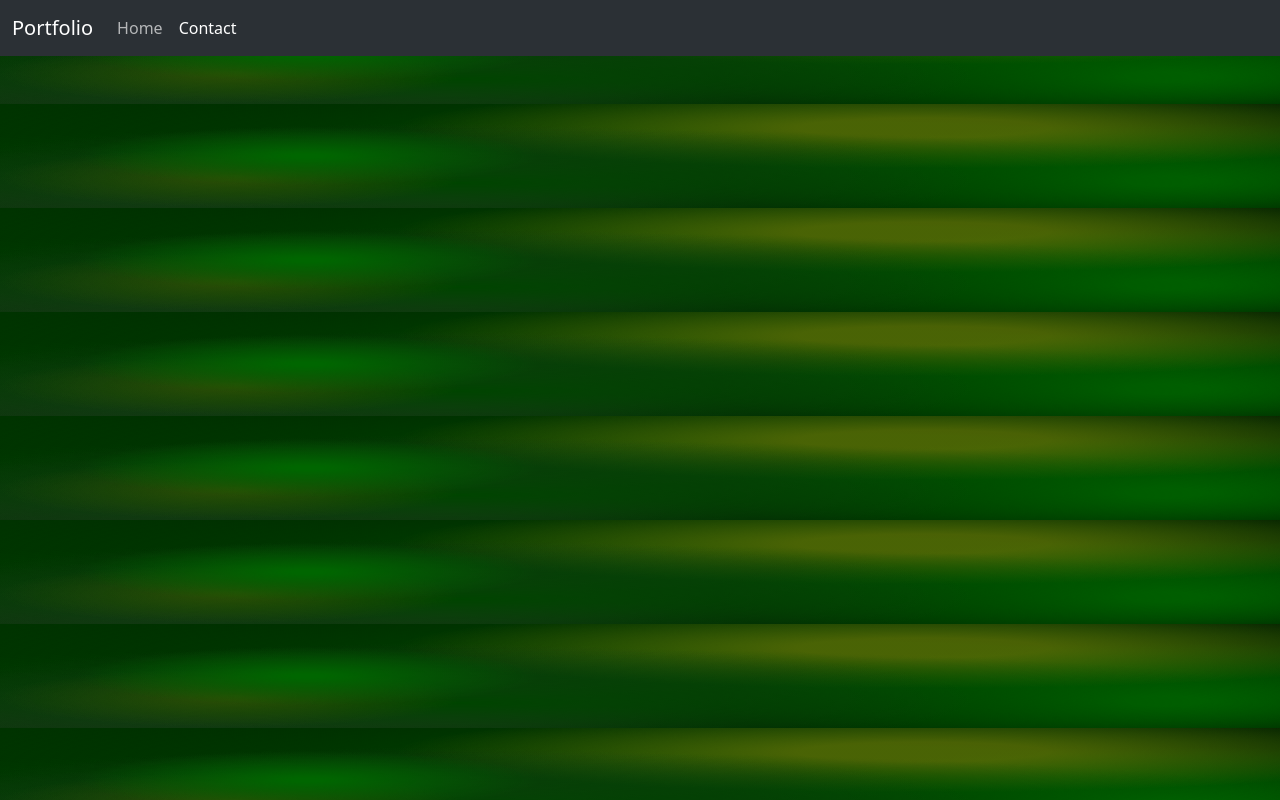
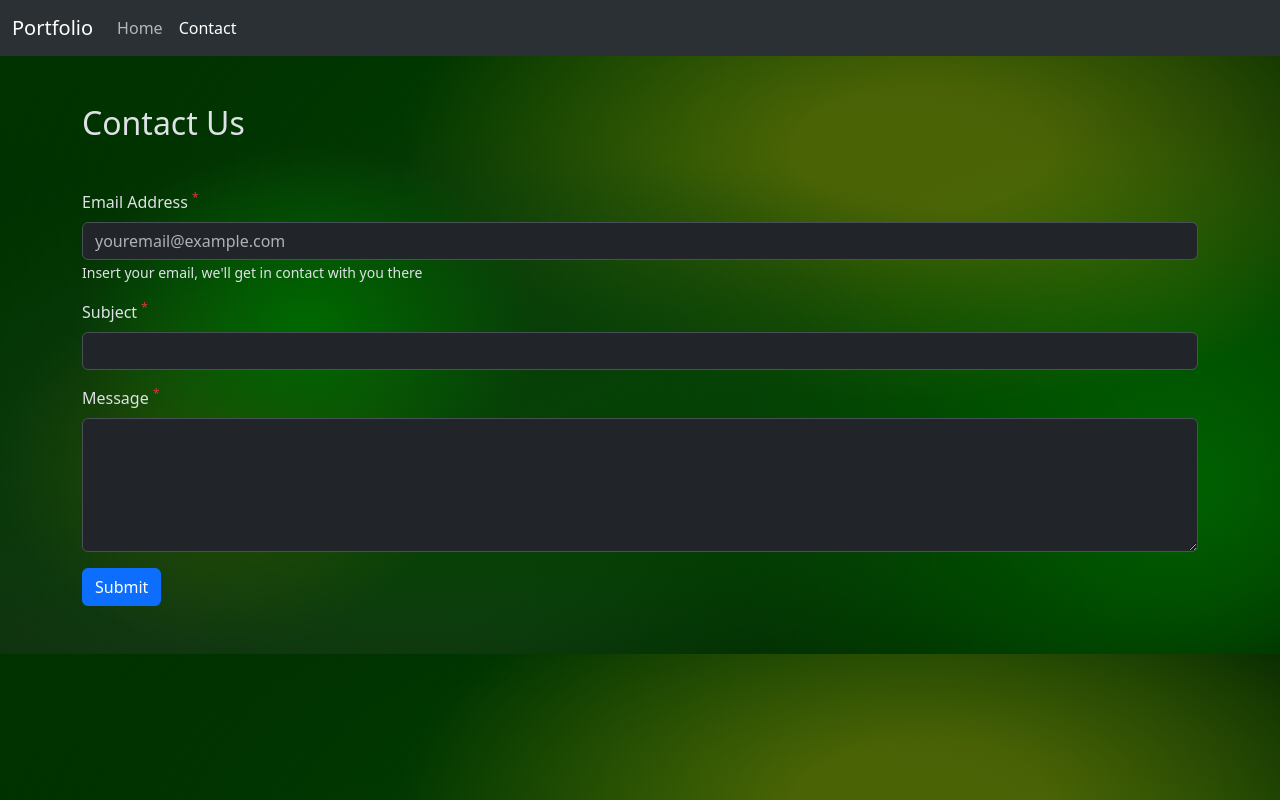
Before and after one commit to guglielmopiasenti/vite-boolfolio, a Vue app: page /contact in a window 1280 px wide. Built offline with nearby package versions, Linux system fonts and the light colour scheme.

Commit message:
form created

```diff
--- a/src/pages/ContactPage.vue
+++ b/src/pages/ContactPage.vue
@@ -1,9 +1,29 @@
-<script>
-export default {
-  name: 'ContactPage'
-}
-</script>
+<template>
+  <div>
+    <h2 class="my-5">Contact Us</h2>
+    <!-- Contact form -->
+    <form class="mb-5">
+      <!-- Email -->
+      <div class="mb-3">
+        <label for="email" class="form-label">Email Address <sup class="text-danger">*</sup> </label>
+        <input type="email" class="form-control" id="email" placeholder="youremail@example.com"  required>
+        <small>Insert your email, we'll get in contact with you there</small>
+      </div>
 
-<template>
+      <!-- Subject -->
+      <div class="mb-3">
+        <label for="subject" class="form-label">Subject <sup class="text-danger">*</sup></label>
+        <input type="text" class="form-control" id="subject" required>
+      </div>
 
+      <!-- Message -->
+      <div class="mb-3">
+        <label for="message" class="form-label">Message <sup class="text-danger">*</sup></label>
+        <textarea class="form-control" id="message" rows="5"  required></textarea>
+      </div>
+
+      <!-- Submit button -->
+      <button type="submit" class="btn btn-primary">Submit</button>
+    </form>
+  </div>
 </template>
```
